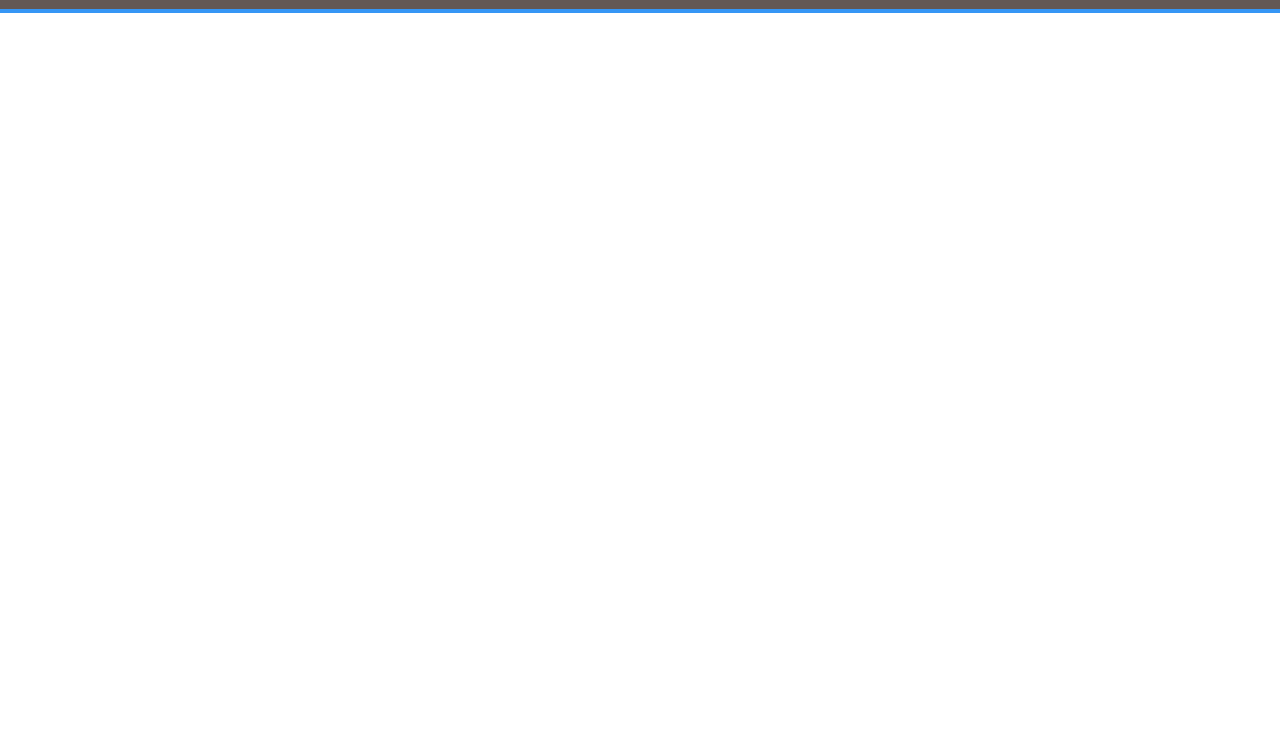
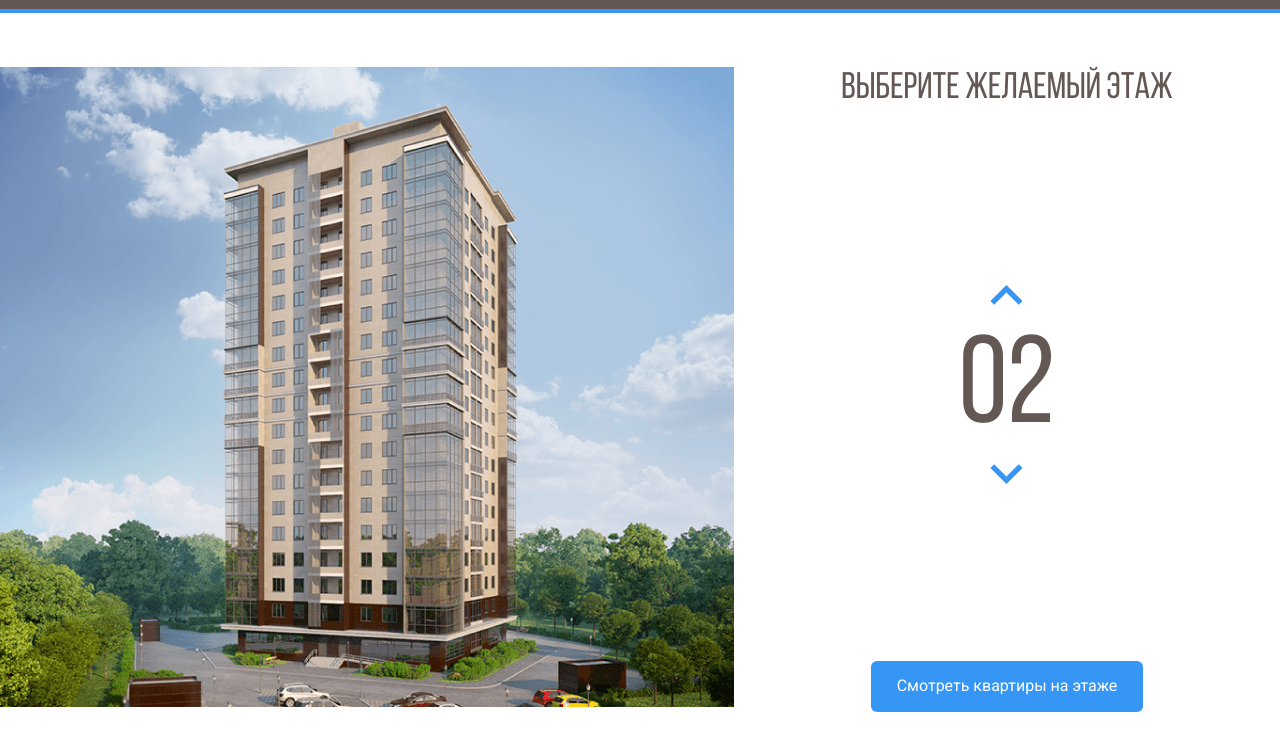
Before and after one commit to frezzi/melody, a plain HTML site: page index.html in a window 1280 px wide. Shown: the part 55-800 px from the top of the page. Drawn offline with Linux system fonts and the light colour scheme.

Commit message:
Add files via upload

```diff
--- a/css/style.css
+++ b/css/style.css
@@ -1,3 +1,12 @@
+ @font-face {
+  font-family: "Bebas Neue";
+  src: local("BebasNeueRegular"), url("../fonts/BebasNeueRegular.woff2") format("woff2"),
+    url("../fonts/BebasNeueRegular.woff") format("woff");
+  font-weight: normal;
+  font-style: normal;
+  font-display: swap;
+}
+
  * {
  	box-sizing: border-box;
  }
@@ -56,3 +65,69 @@
 	text-decoration: none;
 	color: #fff;
 }
+
+.main {
+	max-width: 1280px;
+	margin: auto;
+	padding-top: 54px;
+	display: flex;
+}
+
+.main-info {
+	flex-grow: 1;
+	text-align: center;
+	display: flex;
+	flex-direction: column;
+	align-items: center;
+	justify-content: space-between;
+}
+
+.home-image path{
+	cursor: pointer;
+	opacity: 0;
+}
+
+.home-image path:hover {
+	opacity: 1;
+}
+
+.counter-group {
+	display: flex;
+	flex-direction: column;
+	text-align: center;
+}
+
+.counter-button {
+	cursor: pointer;
+	background-color: #fff;
+	border: none;
+}
+
+.counter-arrow-down {
+	transform: rotateX(180deg);
+}
+
+.main-title {
+	margin: 0;
+	font-family: "Bebas Neue", sans-serif;
+	font-weight: normal;
+	font-size: 37px;
+	line-height: 44px;
+	color: #635854;
+}
+
+.counter {
+	font-family: "Bebas Neue", sans-serif;
+	color: #635854;
+	font-size: 124px;
+	margin-top: 10px;
+}
+
+.button-primary {
+	background: #3596F5;
+	border-radius: 6px;
+	color: #fff;
+	border: none;
+	padding: 16px 26px;
+	cursor: pointer;
+}
--- a/index.html
+++ b/index.html
@@ -1,5 +1,5 @@
 <!DOCTYPE html>
-<html lang="en">
+<html lang="ru">
 <head>
 	<meta charset="UTF-8">
 	<meta http-equiv="X-UA-Compatible" content="IE=edge">
@@ -41,5 +41,48 @@
 		</div>
 		<!-- navbar -->
 	</header>
+
+	<main class="main">
+		<div class="main-image">
+			<svg class="home-image" width="734" height="640" viewBox="0 0 734 640" fill="none" xmlns="http://www.w3.org/2000/svg" xmlns:xlink="http://www.w3.org/1999/xlink">
+          <rect width="734" height="640" fill="url(#pattern0)"/>
+          <defs>
+          <pattern id="pattern0" patternContentUnits="objectBoundingBox" width="1" height="1">
+          <use xlink:href="#image0" transform="translate(-0.00408719) scale(0.0013624 0.0015625)"/>
+          </pattern>
+          <image id="image0" width="740" height="640" xlink:href="img/home 1.png"/>
+          </defs>
+          <path d="M222 532L442.8 540L512 526.3V548L443.5 567.7L222 556.7V532Z" fill="#3595F6" fill-opacity="0.75"/>
+          <path d="M223 531V506L443.3 509.3L513 506V526L443.7 539L223 531Z" fill="#3595F6" fill-opacity="0.75"/>
+          <path d="M223 505V480H444H513V503L445 510L223 505Z" fill="#3595F6" fill-opacity="0.75"/>
+          <path d="M223 481V456L444.3 452.3L512 459V481H444" fill="#3595F6" fill-opacity="0.75"/>
+          <path d="M223 455V429L444.5 425.7L513 436.7V458L444 451.3L223 455Z" fill="#3595F6" fill-opacity="0.75"/>
+          <path d="M222 428V404.3L443 392L514 415V436.3L443 424L222 428Z" fill="#3595F6" fill-opacity="0.75"/>
+          <path d="M222 406V381L444.2 364.7L514 393.3V414L443.7 392.3L222 406Z" fill="#3595F6" fill-opacity="0.75"/>
+          <path d="M222 381V356L444.5 335.7L514 372.3V393L442 364.3L222 381Z" fill="#3595F6" fill-opacity="0.75"/>
+          <path d="M222 355V331L445 306.3L514 350.3V372L444.7 334L222 355Z" fill="#3595F6" fill-opacity="0.75"/>
+          <path d="M222 330V306L444.5 277.3L514 328.3V349L443.7 306.7L222 330Z" fill="#3595F6" fill-opacity="0.75"/>
+          <path d="M221 306V282L443.3 249L514 308.3V328L444 277.3L221 306Z" fill="#3595F6" fill-opacity="0.75"/>
+          <path d="M222 281V257L443.2 222L513 286V307L444.3 248.7L222 281Z" fill="#3595F6" fill-opacity="0.75"/>
+          <path d="M222 257V232L444.3 194L513 264.3V285L444 221L222 257Z" fill="#3595F6" fill-opacity="0.75"/>
+          <path d="M222 231V206L442.8 162.3L513 241.3V264L444 190.7L222 231Z" fill="#3595F6" fill-opacity="0.75"/>
+          <path d="M223 207V182L443 134L513 219V242L442.3 162.7L223 207Z" fill="#3595F6" fill-opacity="0.75"/>
+          <path d="M222 182V157L441.8 105L513 197.3V220L443.3 133.7L222 182Z" fill="#3595F6" fill-opacity="0.75"/>
+          <path d="M222 157V131L444 74.3L513 176V197L443.7 105.3L222 157Z" fill="#3595F6" fill-opacity="0.75"/>
+         </svg>
+		</div>
+<!-- main-image -->
+	<div class="main-info">
+		<h2 class="main-title">Выберите желаемый этаж</h2>
+		<div class="counter-group">
+			<button class="counter-button counter-up"><img src="img/arrow.svg" alt="arrowUp" class="counter-arrow counter-arrow-up"></button>
+		    <span class="counter">02</span>
+		    <button class="counter-button counter-down"><img src="img/arrow.svg" alt="arrowDon" class="counter-arrow counter-arrow-down"></button>
+		</div>
+		<!-- counter-group -->
+		<button class="button button-primary">Смотреть квартиры на этаже</button>
+	</div>
+	<!-- main-info -->
+	</main>
 </body>
 </html>
```
Also changed, not shown: fonts/stylesheet.css (added, +8 -0 lines), fonts/BebasNeueRegular.woff (added), fonts/BebasNeueRegular.woff2 (added), img/Group 3.svg (added), img/arrow.svg (added), img/home 1.png (added).
